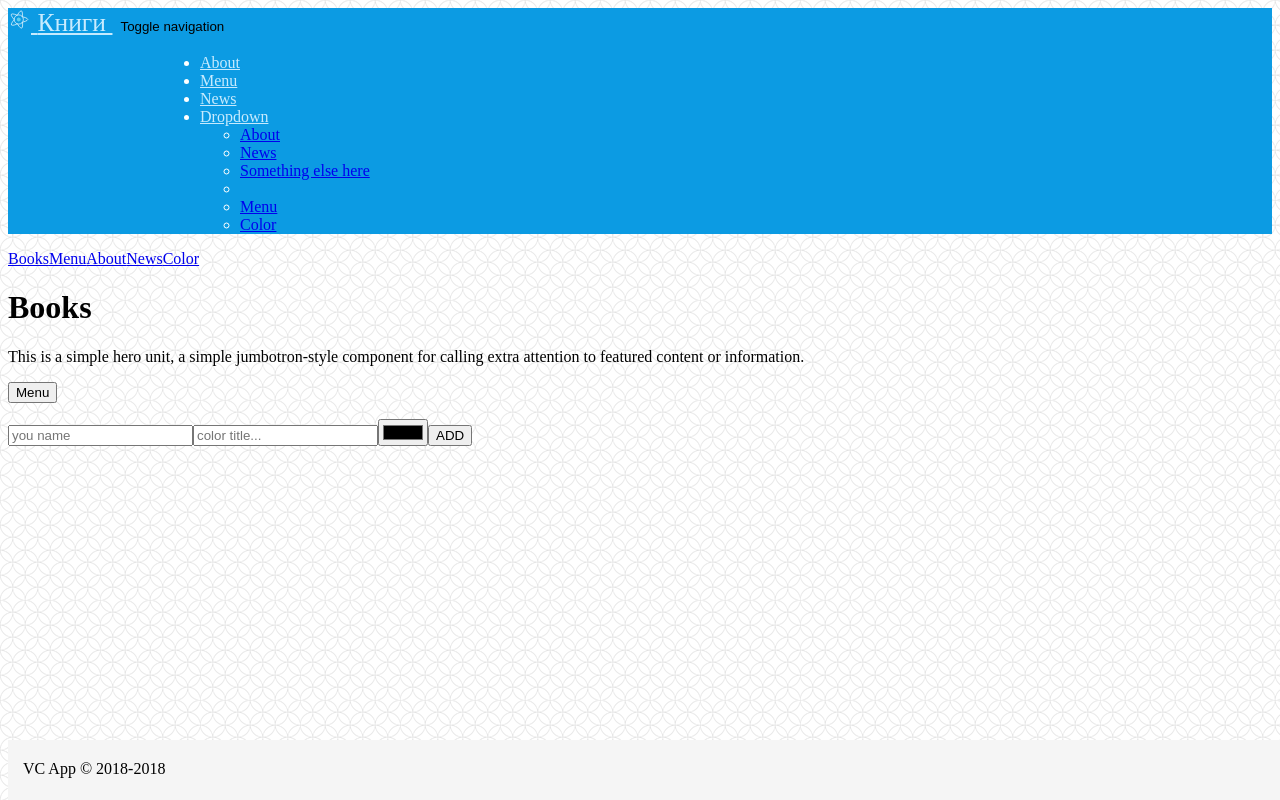
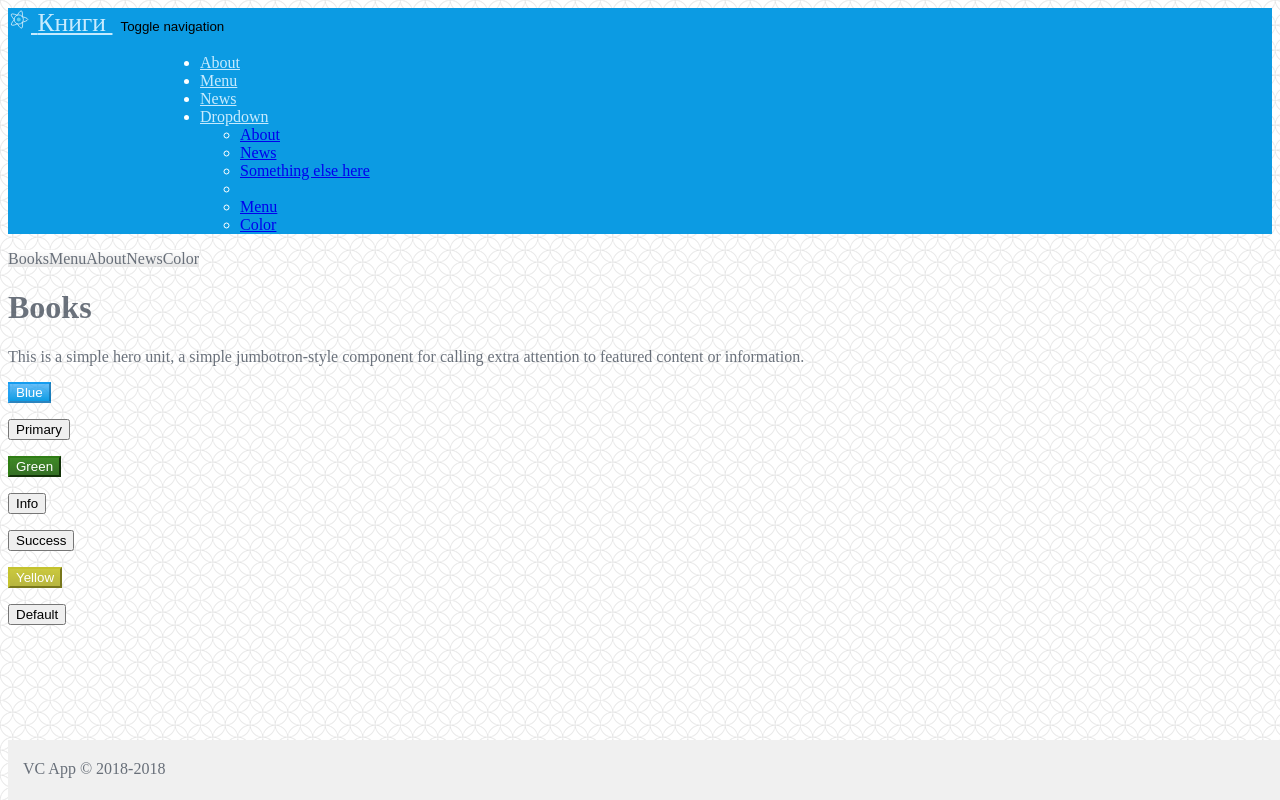
Before and after one commit to SETTER2000/vc, a React (Create React App) app: page / in a window 1280 px wide. Built offline with nearby package versions, Linux system fonts and the light colour scheme; the HTML template or start-up script is replaced by a standard one.

Commit message:
Button color

```diff
--- a/src/components/Books/Books.js
+++ b/src/components/Books/Books.js
@@ -1,7 +1,7 @@
 import React from 'react';
 import {Jumbotron, Button} from 'react-bootstrap';
 import {Link} from 'react-router-dom';
-import AddColorForm from "../AddColorForm/AddColorForm";
+import '../../styles/Books.scss'
 
 const Books = () =>
     <Jumbotron>
@@ -12,14 +12,40 @@
         </p>
         <p>
             <Link to="/menu">
-            <Button bsStyle="primary">Menu</Button>
+            <Button bsStyle="blue">Blue</Button>
             </Link>
         </p>
-        <AddColorForm onNewColor={(title, color, name) => {
-            alert(`New Color: Имя цвета ${title} Цвет ${color} ФИО ${name}`);
-            console.log(`TODO: add new ${title} and ${color} and ${name} to the list`);
-            console.log(`TODO: render UI with new Color`);
-        }}/>
+        <p>
+            <Link to="/menu">
+            <Button bsStyle="primary">Primary</Button>
+            </Link>
+        </p>
+        <p>
+            <Link to="/menu">
+            <Button bsStyle="green">Green</Button>
+            </Link>
+        </p><p>
+            <Link to="/menu">
+            <Button bsStyle="info">Info</Button>
+            </Link>
+        </p><p>
+            <Link to="/menu">
+            <Button bsStyle="success">Success</Button>
+            </Link>
+        </p><p>
+        <Link to="/menu">
+            <Button bsStyle="yellow">Yellow</Button>
+        </Link>
+        </p><p>
+            <Link to="/menu">
+            <Button bsStyle="default">Default</Button>
+            </Link>
+        </p>
+        {/*<AddColorForm onNewColor={(title, color, name) => {*/}
+            {/*alert(`New Color: Имя цвета ${title} Цвет ${color} ФИО ${name}`);*/}
+            {/*console.log(`TODO: add new ${title} and ${color} and ${name} to the list`);*/}
+            {/*console.log(`TODO: render UI with new Color`);*/}
+        {/*}}/>*/}
 
     </Jumbotron>;
 
--- a/src/components/Footer/Footer.js
+++ b/src/components/Footer/Footer.js
@@ -1,5 +1,5 @@
 import React from 'react';
-import '../../styles/Footer.css';
+import '../../styles/Footer.scss';
 
 const Footer = ()=>
     <footer className="footer">
--- a/src/components/NavbarCust/NavbarCust.js
+++ b/src/components/NavbarCust/NavbarCust.js
@@ -2,7 +2,7 @@
 import {Navbar, Nav, NavItem, NavDropdown, MenuItem} from 'react-bootstrap';
 import {Link} from "react-router-dom";
 import logo from '../../logo.svg';
-import './NavbarCust.css'
+import '../../styles/NavbarCust.scss'
 
 const NavbarCust = () =>
 
@@ -18,7 +18,7 @@
             </Navbar.Header>
             <Navbar.Collapse>
                 <Nav >
-                    <NavItem eventKey={2} componentClass={Link} href="/about" to="/about">
+                    <NavItem  eventKey={2} componentClass={Link} href="/about" to="/about">
                         About
                     </NavItem>
                     <NavItem eventKey={4} componentClass={Link} href="/menu" to="/menu">
--- a/src/components/Router.js
+++ b/src/components/Router.js
@@ -9,6 +9,7 @@
 import ColorOrganizer from './color-organizer/ColorOrganizer';
 import {ListGroup, ListGroupItem, Grid, Row, Col} from 'react-bootstrap';
 import data from "../data/recipes";
+import '../styles/Router.scss'
 
 const routes = [
     {
@@ -48,27 +49,27 @@
                     <Col md={2} className="sidebar-left">
                         <ListGroup>
                             <Link to="/">
-                                <ListGroupItem>
+                                <ListGroupItem className="sidebar-blue">
                                     Books
                                 </ListGroupItem>
                             </Link>
-                            <Link to="/menu">
-                                <ListGroupItem>
+                            <Link to="/menu" >
+                                <ListGroupItem className="sidebar-blue">
                                     Menu
                                 </ListGroupItem>
                             </Link>
                             <Link to="/about">
-                                <ListGroupItem>
+                                <ListGroupItem className="sidebar-blue">
                                     About
                                 </ListGroupItem>
                             </Link>
                             <Link to="/news">
-                                <ListGroupItem>
+                                <ListGroupItem className="sidebar-blue">
                                     News
                                 </ListGroupItem>
                             </Link>
                             <Link to="/color">
-                                <ListGroupItem>
+                                <ListGroupItem className="sidebar-blue">
                                     Color
                                 </ListGroupItem>
                             </Link>
--- /dev/null
+++ b/src/styles/Books.scss
@@ -0,0 +1,10 @@
+@import "globals";
+
+body{
+  color: $dark-grey;
+}
+//.btn-primary{
+//  background-color: linear-gradient(white, $light-blue);
+//  //background-image: none;
+//  border-color: $light-blue
+//}
--- a/src/styles/ColorList.scss
+++ b/src/styles/ColorList.scss
@@ -5,6 +5,6 @@
   display: flex;
   flex-wrap: wrap;
   text-align: center;
-
+  background-color: white;
   overflow: scroll;
 }
--- a/src/styles/Footer.css
+++ b/src/styles/Footer.css
@@ -1,39 +1,86 @@
+.sidebar-left.col-md-2 > div > a {
+  text-decoration: inherit; }
+
+.sidebar-left.col-md-2 > div > a > span:hover {
+  background-color: #0C9BE3;
+  color: white; }
+
+.btn-blue, .btn-blue:focus {
+  background: rgba(24, 157, 246, 0.65);
+  background: linear-gradient(to bottom, rgba(24, 157, 246, 0.65) 0%, #0C9BE3 100%);
+  color: white;
+  border-color: rgba(24, 157, 246, 0.65); }
+
+.btn-blue:active, .btn-blue:hover {
+  background: #0C9BE3;
+  background: linear-gradient(to bottom, #0C9BE3 0%, #0C9BE3 100%);
+  color: white; }
+
+.btn-yellow, .btn-yellow:focus {
+  background: rgba(198, 196, 45, 0.92);
+  background: linear-gradient(to bottom, rgba(198, 196, 45, 0.92) 0%, rgba(177, 175, 47, 0.92) 100%);
+  color: white;
+  border-color: rgba(198, 196, 45, 0.92); }
+
+.btn-yellow:active, .btn-yellow:hover {
+  background: rgba(177, 175, 47, 0.92);
+  background: linear-gradient(to bottom, rgba(177, 175, 47, 0.92) 0%, rgba(177, 175, 47, 0.92) 100%);
+  color: white; }
+
+.btn-green, .btn-green:focus {
+  background: rgba(47, 127, 20, 0.92);
+  background: linear-gradient(to bottom, rgba(47, 127, 20, 0.92) 0%, rgba(36, 99, 19, 0.92) 100%);
+  color: white;
+  border-color: rgba(47, 127, 20, 0.92); }
+
+.btn-green:active, .btn-green:hover {
+  background: rgba(36, 99, 19, 0.92);
+  background: linear-gradient(to bottom, rgba(36, 99, 19, 0.92) 0%, rgba(36, 99, 19, 0.92) 100%);
+  color: white; }
+
+.sidebar-blue, .sidebar-blue:focus {
+  background: white;
+  background: linear-gradient(to bottom, white 0%, #e5e5e5 100%);
+  color: rgba(60, 70, 83, 0.76);
+  border-color: #e5e5e5; }
+
+.sidebar-blue:active, .sidebar-blue:hover {
+  background: #0C9BE3;
+  background: linear-gradient(to bottom, #0C9BE3 0%, #0C9BE3 100%);
+  color: white; }
+
 /* Sticky footer styles
 -------------------------------------------------- */
 html {
   position: relative;
-    min-height: 100%;
-}
+  min-height: 100%; }
+
 body {
   /* Margin bottom by footer height */
-    margin-bottom: 60px;
-}
+  margin-bottom: 60px; }
+
 .footer {
   position: absolute;
   bottom: 0;
   width: 100%;
   /* Set the fixed height of the footer here */
   height: 60px;
-    background-color: #f5f5f5;
-}
-
+  background-color: #f0f0f0; }
 
 /* Custom page CSS
 -------------------------------------------------- */
 /* Not required for template or sticky footer method. */
+body > .container {
+  padding: 60px 15px 0; }
 
-body > .container {
-    padding: 60px 15px 0;
-}
 .container .text-muted {
-    margin: 20px 0;
-}
+  margin: 20px 0; }
 
 .footer > .container {
   padding-right: 15px;
-    padding-left: 15px;
-}
+  padding-left: 15px; }
 
 code {
-    font-size: 80%;
-}
+  font-size: 80%; }
+
+/*# sourceMappingURL=Footer.css.map */
--- /dev/null
+++ b/src/styles/Footer.scss
@@ -0,0 +1,40 @@
+@import "globals";
+/* Sticky footer styles
+-------------------------------------------------- */
+html {
+    position: relative;
+    min-height: 100%;
+}
+body {
+    /* Margin bottom by footer height */
+    margin-bottom: 60px;
+}
+.footer {
+    position: absolute;
+    bottom: 0;
+    width: 100%;
+    /* Set the fixed height of the footer here */
+    height: 60px;
+    background-color: #f0f0f0;
+}
+
+
+/* Custom page CSS
+-------------------------------------------------- */
+/* Not required for template or sticky footer method. */
+
+body > .container {
+    padding: 60px 15px 0;
+}
+.container .text-muted {
+    margin: 20px 0;
+}
+
+.footer > .container {
+    padding-right: 15px;
+    padding-left: 15px;
+}
+
+code {
+    font-size: 80%;
+}
--- a/src/components/NavbarCust/NavbarCust.css
+++ b/src/styles/NavbarCust.scss
@@ -1,9 +1,10 @@
+@import "globals";
 .nav {
     padding-left: 192px;
 }
 
 nav.navbar, .navbar-default {
-    background-color: #0C9BE3 !important;
+    background-color: $light-blue;
 }
 
 .navbar-default {
@@ -20,7 +21,7 @@
 ul.nav.navbar-nav.navbar-right > li > a,
 ul.nav.navbar-nav > li > a,
 div.navbar-header a.navbar-brand {
-    color: rgba(205, 237, 255, 0.97);
+    color: $light-blue-text;
 }
 
 .navbar-default, .navbar-brand {
@@ -28,7 +29,7 @@
 }
 
 .navbar-default .navbar-toggle {
-    background-color: rgba(205, 237, 255, 0.97);
+    background-color: $light-blue-text;
 }
 
 ul.dropdown-menu a:focus {
@@ -52,7 +53,7 @@
 
     ul.nav.navbar-nav.navbar-right li.dropdown.open ul.dropdown-menu > li > a,
     ul.nav.navbar-nav li.dropdown.open ul.dropdown-menu > li > a {
-        color: rgba(205, 237, 255, 0.97);
+        color: $light-blue-text;
     }
 
     ul.nav.navbar-nav.navbar-right li.dropdown.open > ul.dropdown-menu li a:hover,
--- /dev/null
+++ b/src/styles/Router.scss
@@ -0,0 +1 @@
+@import "globals";
--- a/src/styles/globals.scss
+++ b/src/styles/globals.scss
@@ -1,5 +1,13 @@
 $light: rgba(255, 255, 255, 1);
 $light-grey: rgba(229, 229, 229, 1);
+$light-blue:  #0C9BE3;
+$light-yellow: rgba(177, 175, 47, 0.92);
+$light-green: rgba(36, 99, 19, 0.92);
+$light-blue-text:  rgba(205, 237, 255, 0.97);
+$bt-blue-default: rgba(24, 157, 246, 0.65);
+$bt-green-default:  rgba(47, 127, 20, 0.92);
+$bt-yellow-default: rgba(198, 196, 45, 0.92);
+$dark-grey: rgba(60, 70, 83, 0.76);
 $red: #900;
 $font-heading: Verdana, sans-serif;
 
@@ -7,9 +15,22 @@
 $break-md: 1100px;
 $break-lg: 1600px;
 $break-xl: 2000px;
+.sidebar-left.col-md-2 > div > a{
+  text-decoration: inherit;
+}
+.sidebar-left.col-md-2 > div > a > span:hover{
+  background-color: $light-blue;
+  color: white;
+}
+
 
 @mixin shadow {
   box-shadow: 3px 3px 8px 1px darken($light-grey, 20%);
+}
+
+@mixin fade-bg-button($from, $to) {
+  background: $from;
+  background: linear-gradient(to bottom, $from 0%, $to 100%);
 }
 
 @mixin fade-bg($from, $to) {
@@ -21,3 +42,43 @@
   margin: 0;
   padding: 0;
 }
+
+.btn-blue, .btn-blue:focus{
+  @include fade-bg-button($bt-blue-default, $light-blue);
+  color: $light;
+  border-color: $bt-blue-default
+}
+.btn-blue:active, .btn-blue:hover{
+  @include fade-bg-button($light-blue, $light-blue);
+  color: $light;
+}
+
+.btn-yellow, .btn-yellow:focus{
+  @include fade-bg-button($bt-yellow-default, $light-yellow);
+  color: $light;
+  border-color: $bt-yellow-default
+}
+.btn-yellow:active, .btn-yellow:hover{
+  @include fade-bg-button($light-yellow, $light-yellow);
+  color: $light;
+}
+
+.btn-green, .btn-green:focus{
+  @include fade-bg-button($bt-green-default, $light-green);
+  color: $light;
+  border-color: $bt-green-default
+}
+.btn-green:active, .btn-green:hover{
+  @include fade-bg-button($light-green, $light-green);
+  color: $light;
+}
+
+.sidebar-blue, .sidebar-blue:focus{
+  @include fade-bg-button($light, $light-grey);
+  color: $dark-grey;
+  border-color: $light-grey
+}
+.sidebar-blue:active, .sidebar-blue:hover{
+  @include fade-bg-button($light-blue, $light-blue);
+  color: $light;
+}
```
Lines whose indentation alone changed are shown as unchanged.
